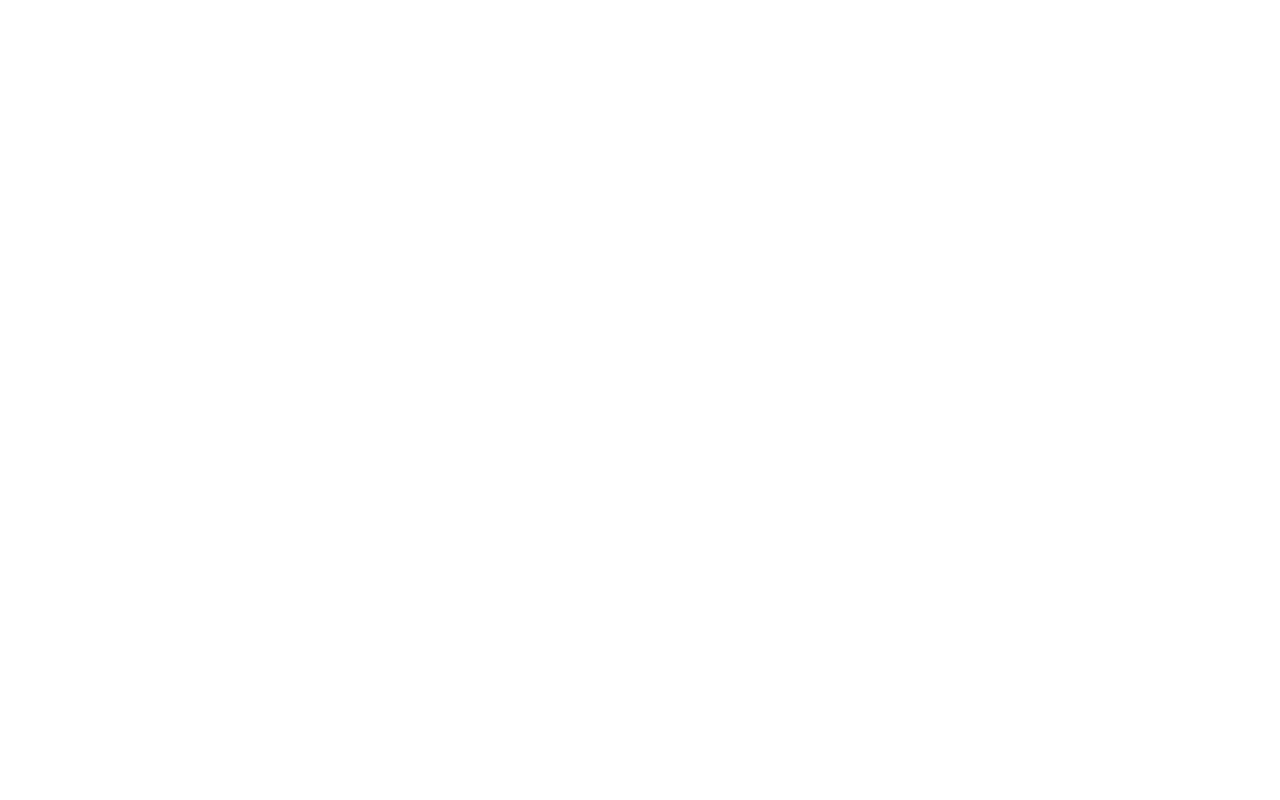
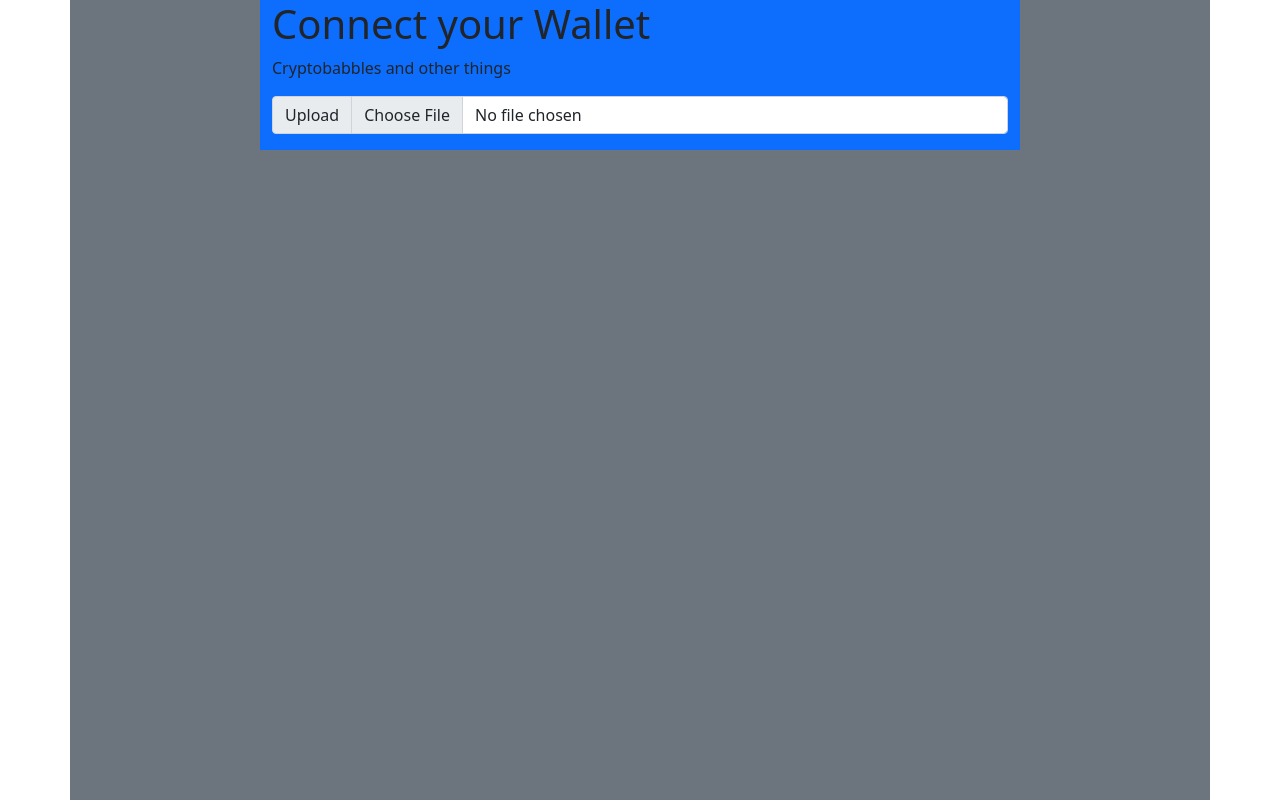
Before and after one commit to Boisset-C/nftyourself, a plain HTML site: page index.html in a window 1280 px wide. Drawn offline with nearby package versions, Linux system fonts and the light colour scheme.

Commit message:
Adding placeholder css to work out functionality.

```diff
--- a/index.html
+++ b/index.html
@@ -16,6 +16,22 @@
     <link href="custom.css" rel="stylesheet" />
   </head>
   <body>
+    <section id="app">
+      <div class="container-sm bg-secondary vh-100">
+        <div class="row justify-content-center">
+          <div class="col-sm-8 bg-primary">
+            <h1>Connect your Wallet</h1>
+            <p>Cryptobabbles and other things</p>
+            <div class="input-group mb-3">
+              <label class="input-group-text" for="inputGroupFile01"
+                >Upload</label
+              >
+              <input type="file" class="form-control" id="inputGroupFile01" />
+            </div>
+          </div>
+        </div>
+      </div>
+    </section>
     <!--custom JS-->
     <script src="main.js"></script>
     <!--BootStrap 5 JS bundle-->
```
